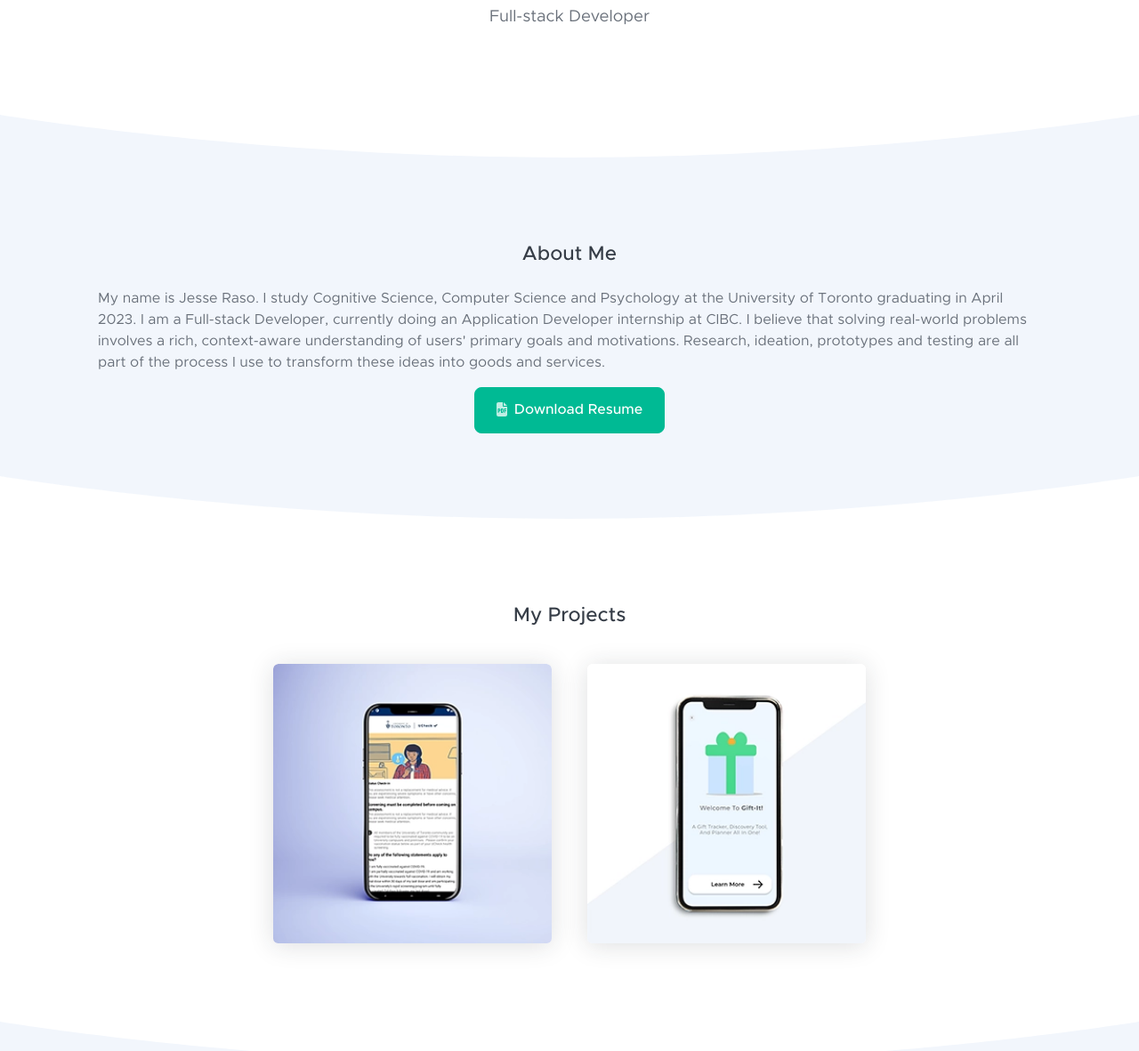
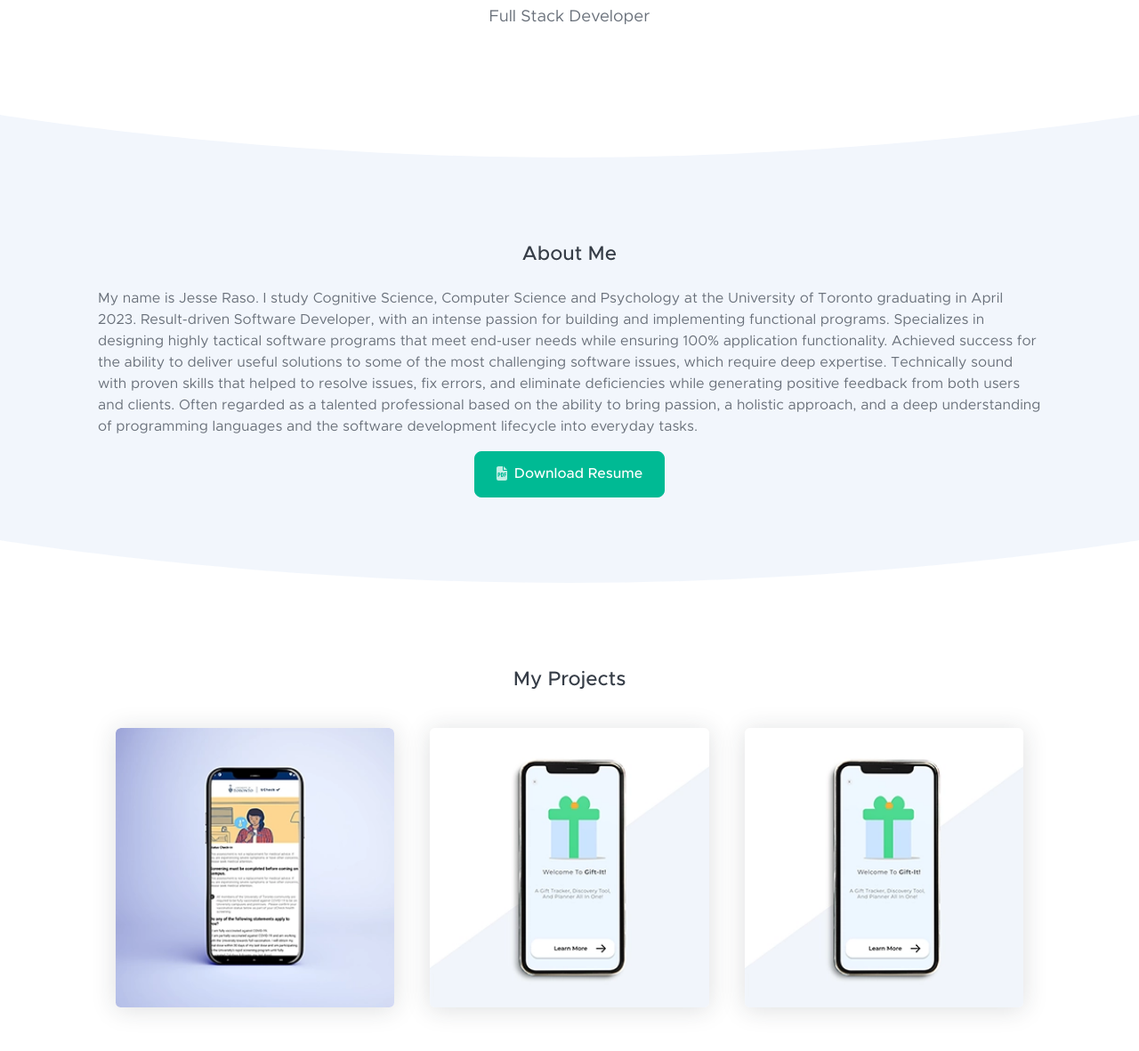
Before and after one commit to biocity93/jesseraso.com1, a plain HTML site: page index.html in a window 1280 px wide. Shown: the part 539-1720 px from the top of the page at 89% size. Drawn offline with nearby package versions, Linux system fonts and the light colour scheme; a script that the page names is missing.

Commit message:
update project in index

```diff
--- a/index.html
+++ b/index.html
@@ -60,7 +60,7 @@
                                     <div class="col-xl-5 col-lg-10 text-center">
                                         <img class="mb-4" src="assets\img\illustrations\profiles\1582916305678-modified copy.webp" />
                                         <h1 class="page-header-ui-title">Jesse Raso</h1>
-                                        <p class="page-header-ui-text">Full-stack Developer</p>
+                                        <p class="page-header-ui-text">Full Stack Developer</p>
                                     </div>
                                 </div>
                             </div>
@@ -77,7 +77,11 @@
                             </div>
                                 <div class="row gx-5">
                                     <p class="mb-3">
-                                        <p>My name is Jesse Raso. I study Cognitive Science, Computer Science and Psychology at the University of Toronto graduating in April 2023. I am a Full-stack Developer, currently doing an Application Developer internship at CIBC. I believe that solving real-world problems involves a rich, context-aware understanding of users' primary goals and motivations. Research, ideation, prototypes and testing are all part of the process I use to transform these ideas into goods and services.</p1>
+                                        <p>My name is Jesse Raso. I study Cognitive Science, Computer Science and Psychology at the University of Toronto graduating in April 2023. Result-driven Software Developer, with an intense passion for building and implementing functional programs.
+                                            Specializes in designing highly tactical software programs that meet end-user needs while ensuring 100% application functionality.
+                                            Achieved success for the ability to deliver useful solutions to some of the most challenging software issues, which require deep expertise.
+                                            Technically sound with proven skills that helped to resolve issues, fix errors, and eliminate deficiencies while generating positive feedback from both users and clients.
+                                            Often regarded as a talented professional based on the ability to bring passion, a holistic approach, and a deep understanding of programming languages and the software development lifecycle into everyday tasks. </p1>
                             </div>
                             <div class="text-center justify-content-center">
                             <a class="btn btn-teal btn-lg fw-500 pt-lg-3" href="assets\img\demo\Raso_ Jesse - Resume.pdf">
@@ -107,6 +111,12 @@
                                                 <a class="card card-portfolio h-100" href="giftitproject.html">
                                                     <img class="card-img-top" src="assets\img\demo\giftmain copy.webp" alt="..."/>
                                                     <div class="card-body"><div class="card-title">Gift-it</div></div>
+                                                </a>
+                                            </div>
+                                            <div class="col-md-6 col-xl-4 mb-5 mt-md-n5">
+                                                <a class="card card-portfolio h-100" href="">
+                                                    <img class="card-img-top" src="assets\img\demo\giftmain copy.webp" alt="..."/>
+                                                    <div class="card-body"><div class="card-title">QR Poll</div></div>
                                                 </a>
                                             </div>
                                     </div>
```
Also changed, not shown: assets/img/demo/data-visualization-best-practices-cfd5523e97bfa500dc9cddf2c0aef3e1.png (added).
